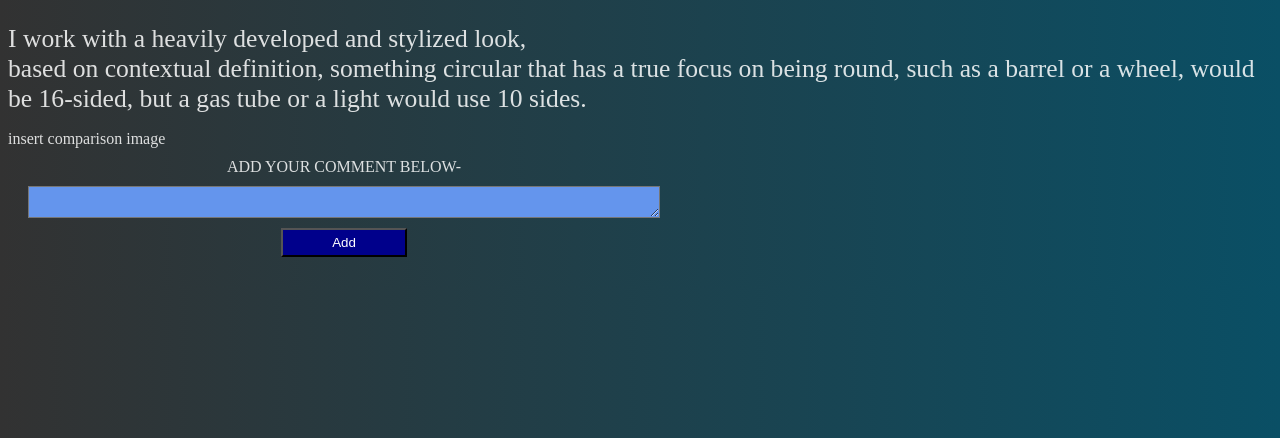
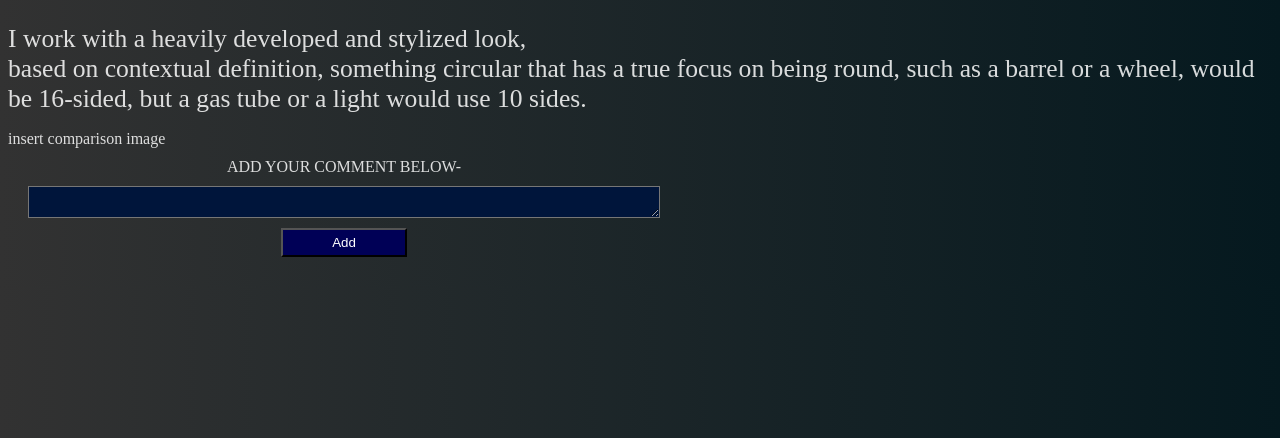
Before and after one commit to MajorCodingMistakesWereMade/MajorCodingMistakesWereMade.github.io, a plain HTML site: page index.html in a window 1280 px wide. Shown: the part 362-800 px from the top of the page. Drawn offline with Linux system fonts and the light colour scheme.

Commit message:
coloring fixes

```diff
--- a/index.css
+++ b/index.css
@@ -20,12 +20,12 @@ input[type=text]:invalid {
    text-align: center;
 }
 #comment{
-    background-color: cornflowerblue;
+    background-color: rgb(0, 21, 59);
 }
 #addComments {
     width: 20%;
     padding: 5px;
-    background-color: darkblue;
+    background-color: rgb(0, 0, 86);
     color: white;
     align-self: center;
 }
@@ -33,6 +33,6 @@ input[type=text]:invalid {
 .wrapper > button {
     margin-right: 5px;
     padding: 5px;
-    background-color: darkblue;
+    background-color: rgb(0, 0, 62);
     color: white;
 }
--- a/index.html
+++ b/index.html
@@ -2,7 +2,7 @@
 <html>
 <style>
   body {
-    background-image: linear-gradient(to right, rgb(50, 50, 50), rgb(10, 79, 101));
+    background-image: linear-gradient(to right, rgb(50, 50, 50), rgb(5, 25, 31));
     color: rgba(255, 255, 255, 0.844);
   }
 </style>
```
